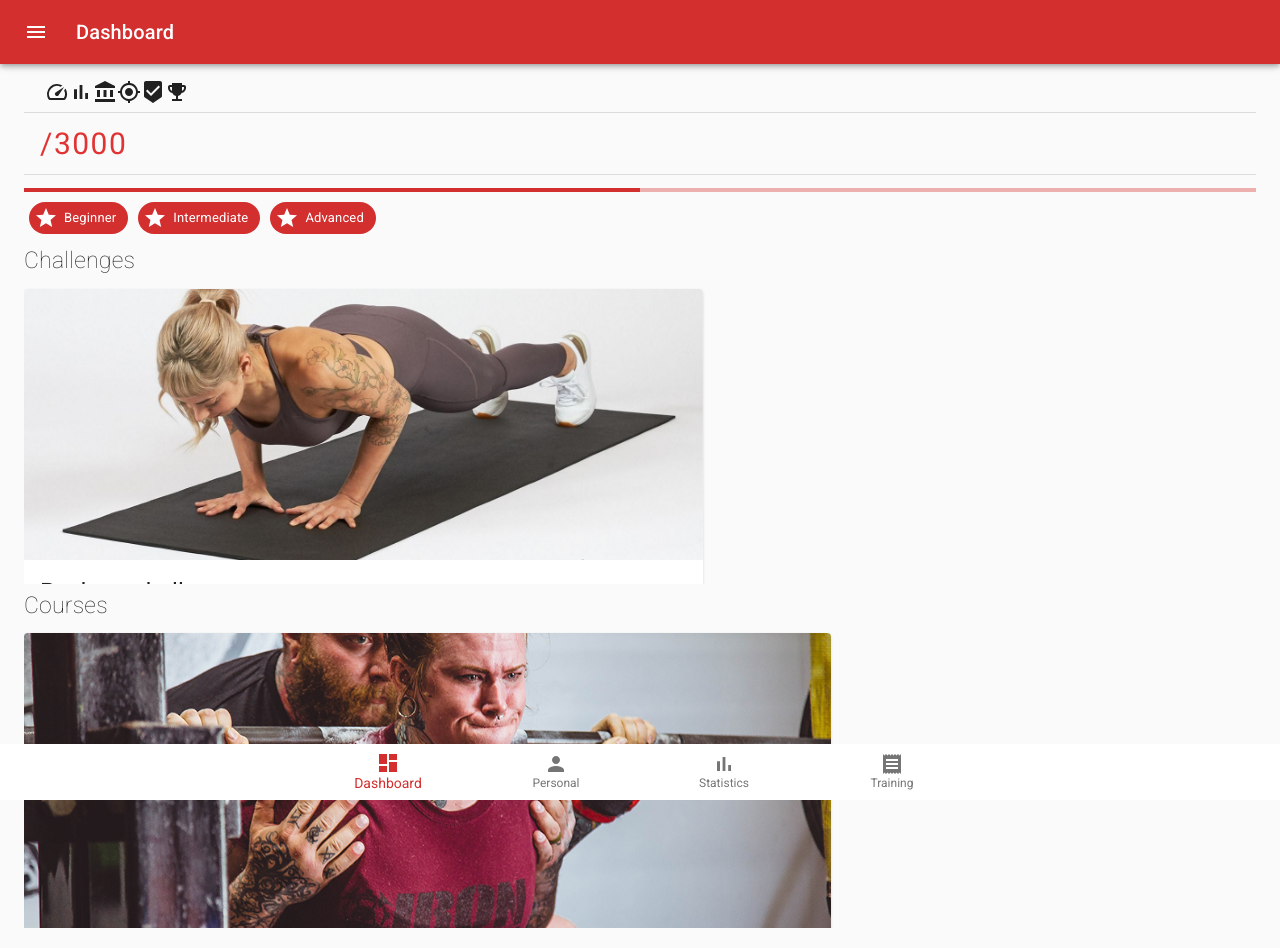
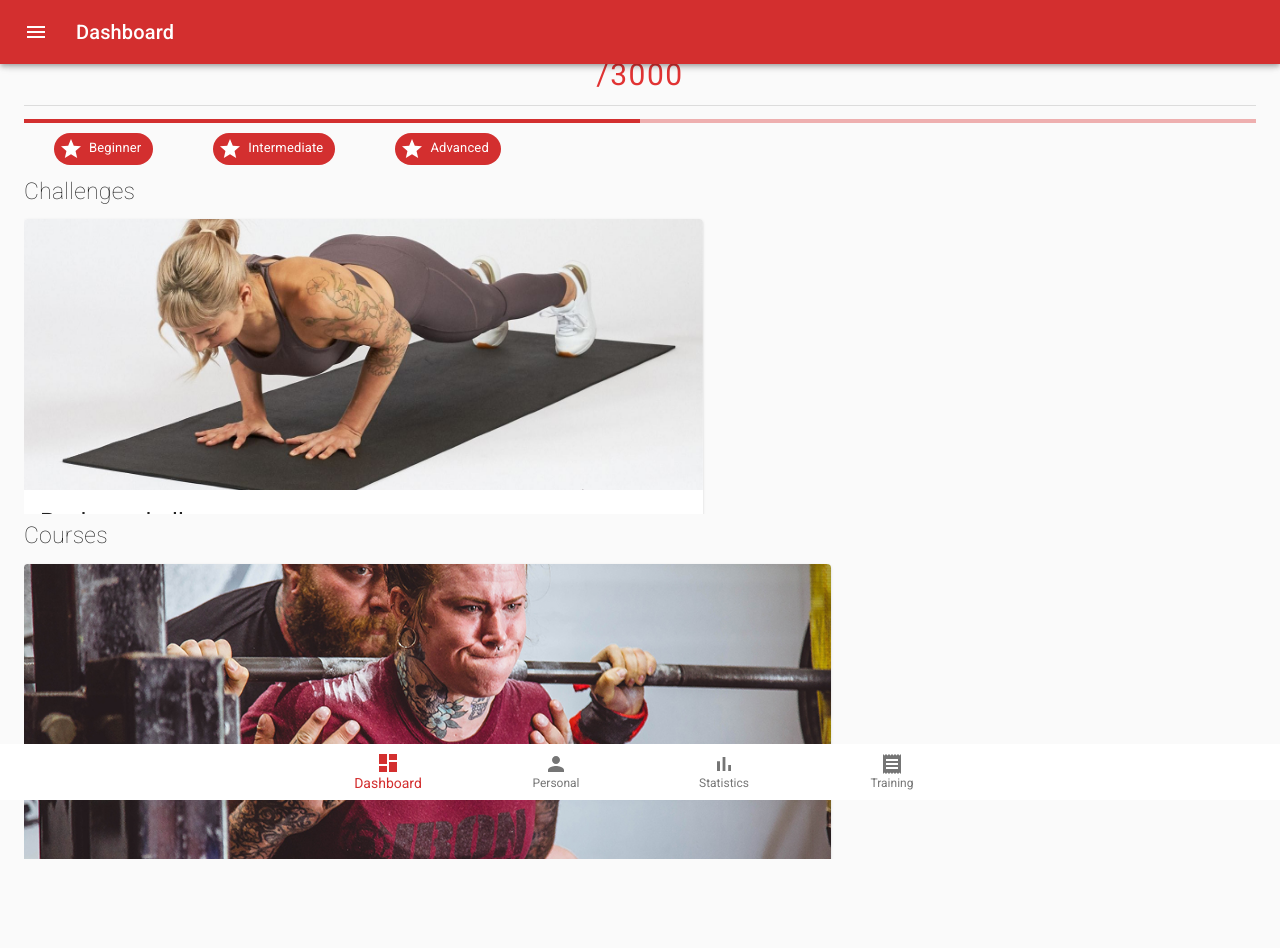
Before and after one commit to Giulianini/ASW-1920-GYMMY, a React (Create React App) app in the folder app/: page /user/dashboard in a window 1280 px wide. After the commit the page ends 879 px from the top, so only its background shows below. Built offline with nearby package versions, Linux system fonts and the light colour scheme; no server answers.

Commit message:
fix dashboard spacing

```diff
--- a/app/src/components/user/dashboard/Dashboard.js
+++ b/app/src/components/user/dashboard/Dashboard.js
@@ -45,11 +45,15 @@ const useStyles = makeStyles(theme => ({
     },
     vSpace: {
         paddingTop: 5,
-        paddingBottom: 5
+        paddingBottom: 5,
     },
     hSpace: {
         marginLeft: 5,
-        marginRight: 5
+        marginRight: 5,
+    },
+    chips: {
+        marginLeft: 30,
+        marginRight: 30,
     },
     mediaPersonal: {
         paddingTop: '40%', // 16:9
@@ -58,7 +62,8 @@ const useStyles = makeStyles(theme => ({
         fontSize: 30,
         fontWeight: "normal",
         letterSpacing: 1.5,
-        color: "#e13333"
+        color: "#e13333",
+        margin: "auto",
     },
     otherText: {
         fontSize: 23,
@@ -68,6 +73,10 @@ const useStyles = makeStyles(theme => ({
         maxHeight: 300,
         width: '100%',
         overflow: 'auto'
+    },
+    icons: {
+        marginLeft: 20,
+        marginRight: 20
     }
 }));
 
@@ -102,16 +111,18 @@ function Dashboard() {
     return (
         <Container maxWidth={"lg"}>
             <EditPersonalDialog ref={dialogRef} userInfo={userInfo} setUserInfo={setUserInfo}/>
-            <Grid container direction={"column"} alignItems="center" spacing={5} className={classes.rootGrid}>
+            <Grid container direction={"column"} alignItems="center" justify={"center"} spacing={5} className={classes.rootGrid}>
                 <Grid item className={classes.vSpace}>
                     <List component="nav" aria-label="icons-list" >
                         <ListItem className={classes.hSpace}>
-                            <SpeedIcon />
-                            <BarChartIcon />
-                            <AccountBalanceIcon />
-                            <GpsFixedIcon />
-                            <BeenhereIcon />
-                            <EmojiEventsIcon />
+                            <div className={classes.centered}>
+                                <SpeedIcon className={classes.icons}/>
+                                <BarChartIcon className={classes.icons}/>
+                                <AccountBalanceIcon className={classes.icons}/>
+                                <GpsFixedIcon className={classes.icons}/>
+                                <BeenhereIcon className={classes.icons}/>
+                                <EmojiEventsIcon className={classes.icons}/>
+                            </div>
                         </ListItem>
                         <Divider className={classes.divider}/>
                         <ListItem>
@@ -126,19 +137,19 @@ function Dashboard() {
                     </Grid>
                     <Grid item className={classes.vSpace}>
                             <Chip
-                            className={classes.hSpace}
+                                className={classes.chips}
                                 icon={<GradeIcon />}
                                 label="Beginner"
                                 color="primary"
                             />
                             <Chip
-                            className={classes.hSpace}
+                                className={classes.chips}
                                 icon={<GradeIcon />}
                                 label="Intermediate"
                                 color="primary"
                             />
                             <Chip
-                            className={classes.hSpace}
+                                className={classes.chips}
                                 icon={<GradeIcon />}
                                 label="Advanced"
                                 color="primary"
```
Lines whose indentation alone changed are shown as unchanged.
